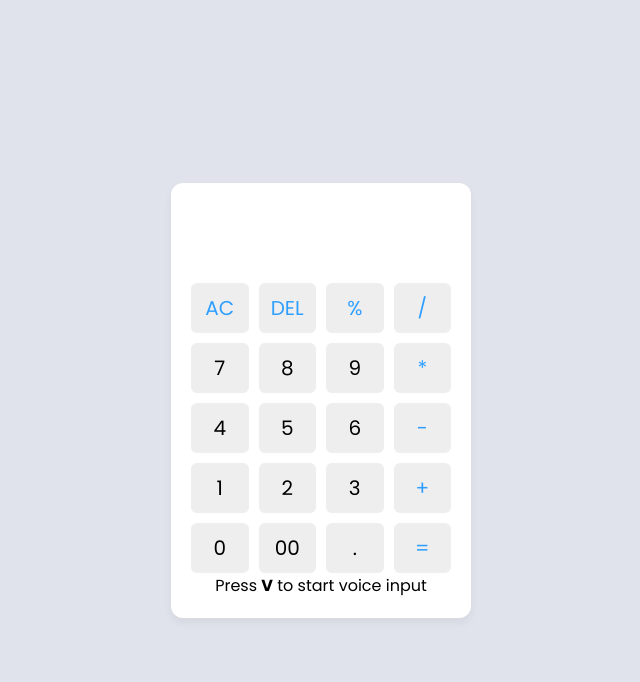
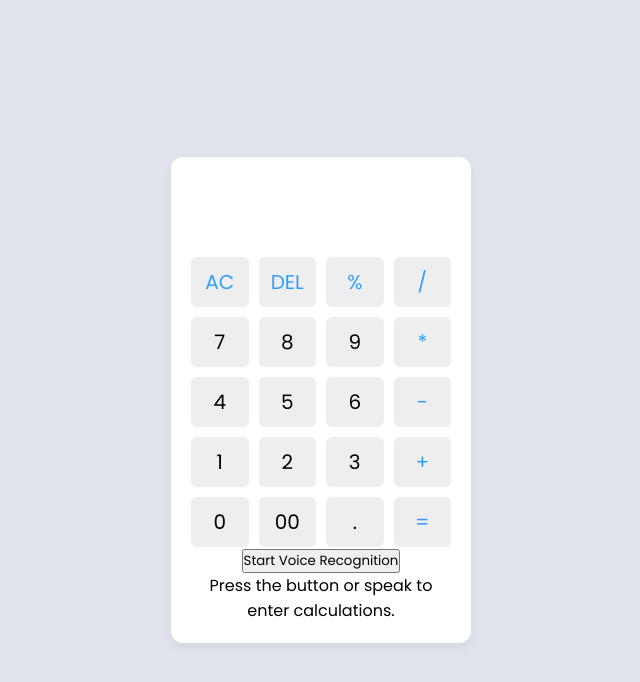
Before and after one commit to aymenzenati26/ZnCalc-, a plain HTML site: page index.html in a window 1280 px wide. Shown: the whole page, without its empty margins (319-959 px from the left). Drawn offline with Linux system fonts and the light colour scheme.

Commit message:
Update index.html

```diff
--- a/index.html
+++ b/index.html
@@ -1,5 +1,4 @@
 <!DOCTYPE html>
-<!-- Coding By Aymen Ziani -->
 <html lang="en">
   <head>
     <meta charset="UTF-8" />
@@ -39,7 +38,10 @@
         <button data-value=".">.</button>
         <button class="operator" data-value="=">=</button>
       </div>
-      <p>Press <b>V</b> to start voice input</p>
+
+      <!-- Button to start voice recognition -->
+      <button id="startVoiceBtn" class="start-voice-btn">Start Voice Recognition</button>
+      <p>Press the button or speak to enter calculations.</p>
     </div>
 
     <script src="script.js"></script>
```
